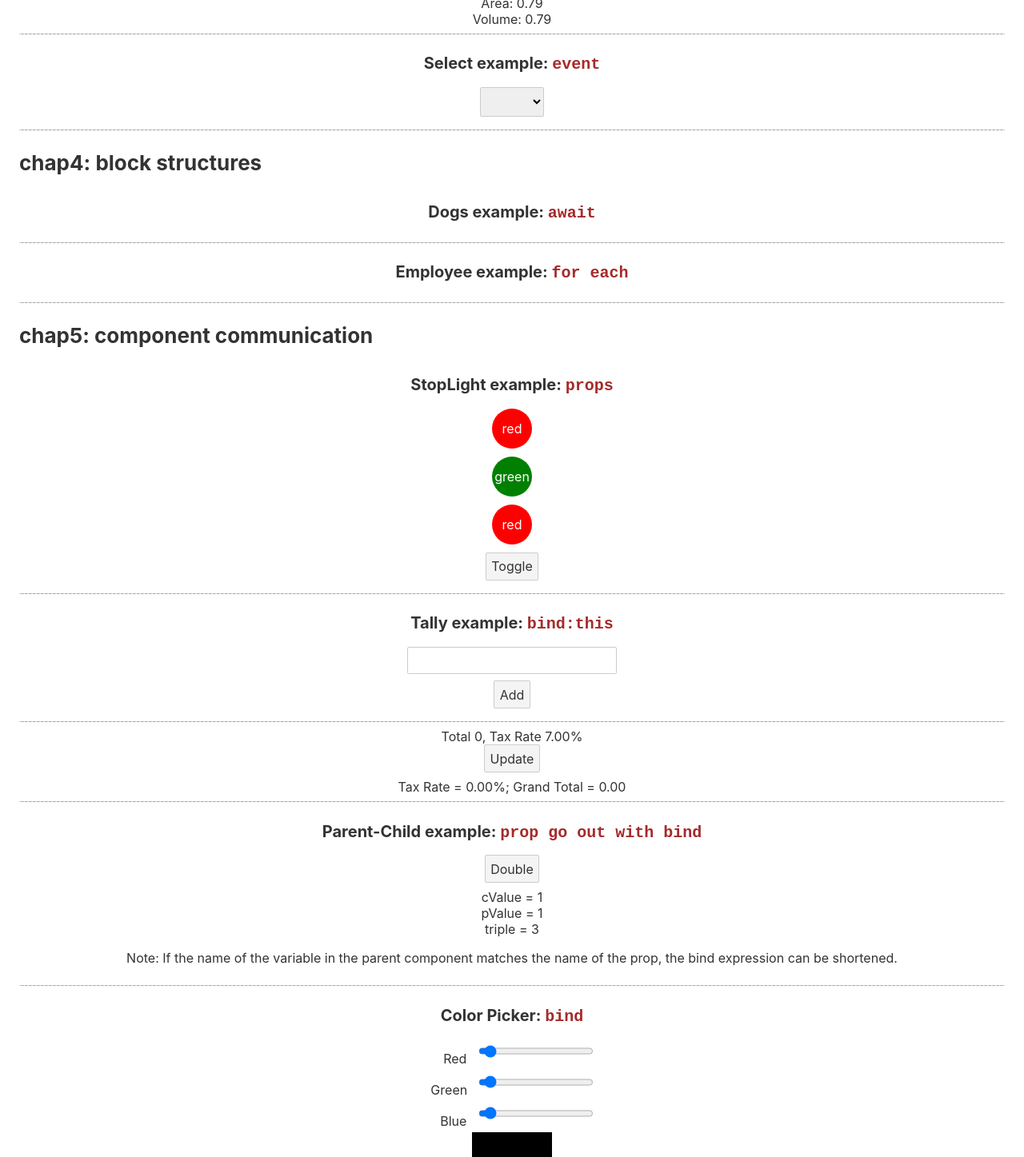
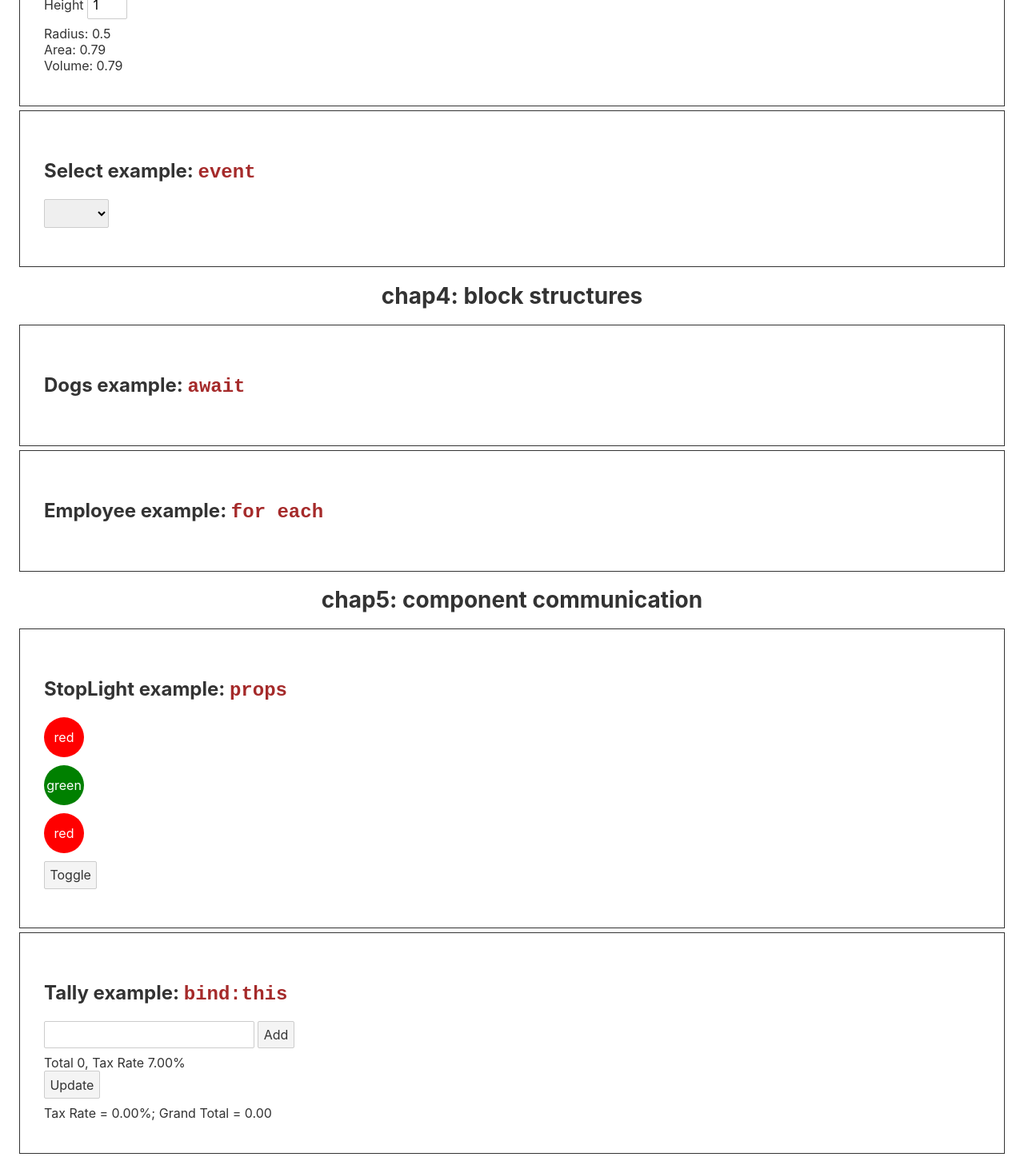
Before and after one commit to qiweiii/svelte-in-action, a Svelte app in the folder small-examples/: page / in a window 1280 px wide. Shown: the part 260-1707 px from the top of the page at 80% size. Built offline with nearby package versions, Linux system fonts and the light colour scheme.

Commit message:
fix: css style

```diff
--- a/small-examples/public/global.css
+++ b/small-examples/public/global.css
@@ -67,19 +67,21 @@ button:focus {
 }
 
 
+
+
 /* qiwei added styles */
 code {
 	color: brown;
 }
 
 h1 {
-	font-size: 26px;
+	font-size: 28px;
 	width: 100%;
-	text-align: left;
+	text-align: center;
 }
 
 h2 {
-	font-size: 20px;
+	font-size: 24px;
 }
 
 hr {
@@ -88,3 +90,13 @@ hr {
 	background: #999;
 	width: 100%;
 }
+
+.chap {
+
+}
+
+.example {
+	padding: 40px 0 40px 30px;
+	margin-bottom: 5px;
+	border: #333 1px solid;
+}
--- a/small-examples/src/App.svelte
+++ b/small-examples/src/App.svelte
@@ -12,16 +12,11 @@
 
 <style>
   main {
-    text-align: center;
     padding: 1em;
-    max-width: 240px;
     margin: 0 auto;
-    display: flex;
-    flex-direction: column;
-    align-items: center;
   }
 
-  @media (min-width: 640px) {
+  @media (max-width: 800px) {
     main {
       max-width: none;
     }
--- a/small-examples/src/chap3/index.svelte
+++ b/small-examples/src/chap3/index.svelte
@@ -11,14 +11,19 @@
   const handleSelect = (event) => (selected = event.detail);
 </script>
 
+<div class="chap">
   <h1>chap3: svelte basics</h1>
+
+  <div class="example">
     <h2>Cylinder example: <code>reactive statement</code></h2>
     <Cylinder />
-<hr />
+  </div>
 
+  <div class="example">
     <h2>Select example: <code>event</code></h2>
     <Select {options} on:select={handleSelect} />
     {#if selected}
       <div>You selected {selected}.</div>
     {/if}
-<hr />
+  </div>
+</div>
--- a/small-examples/src/chap4/index.svelte
+++ b/small-examples/src/chap4/index.svelte
@@ -3,11 +3,16 @@
   import Employee from "./Employee.svelte";
 </script>
 
-<h1>chap4: block structures</h1>
-<h2>Dogs example: <code>await</code></h2>
-<!-- <Dogs /> -->
-<hr />
+<div class="chap">
+  <h1>chap4: block structures</h1>
 
-<h2>Employee example: <code>for each</code></h2>
-<!-- <Employee /> -->
-<hr />
+  <div class="example">
+    <h2>Dogs example: <code>await</code></h2>
+    <!-- <Dogs /> -->
+  </div>
+
+  <div class="example">
+    <h2>Employee example: <code>for each</code></h2>
+    <!-- <Employee /> -->
+  </div>
+</div>
--- a/small-examples/src/chap5/Tally.svelte
+++ b/small-examples/src/chap5/Tally.svelte
@@ -20,5 +20,4 @@
 {#each prices as price}
   <div>{price}</div>
 {/each}
-<hr>
 <label>Total {total}, Tax Rate {(taxRate * 100).toFixed(2)}%</label>
--- a/small-examples/src/chap5/index.svelte
+++ b/small-examples/src/chap5/index.svelte
@@ -17,14 +17,18 @@
   let hex = "000000";
 </script>
 
+<div class="chap">
   <h1>chap5: component communication</h1>
+
+  <div class="example">
     <h2>StopLight example: <code>props</code></h2>
     <StopLight />
     <StopLight on />
     <StopLight on={go} />
     <button on:click={() => (go = !go)}>Toggle</button>
-<hr />
+  </div>
 
+  <div class="example">
     <h2>Tally example: <code>bind:this</code></h2>
     <Tally bind:this={tally} />
     <button on:click={update}>Update</button>
@@ -33,19 +37,22 @@
         2
       )}
     </div>
-<hr />
+  </div>
 
+  <div class="example">
     <h2>Parent-Child example: <code>prop go out with bind</code></h2>
     <Parent />
-<hr />
+  </div>
 
+  <div class="example">
     <h2>Color Picker: <code>bind</code></h2>
     <ColorPicker bind:hex />
     <div class="swatch" style="background-color: {hex}">
       {hex}
     </div>
     <input type="color" bind:value={hex} />
-<hr />
+  </div>
+</div>
 
 <style>
   .swatch {
```
Lines whose indentation alone changed are shown as unchanged.
